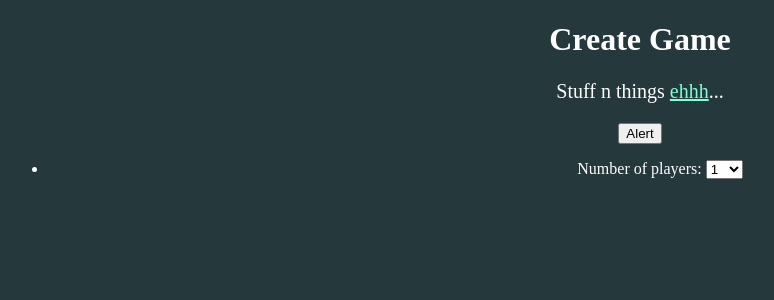
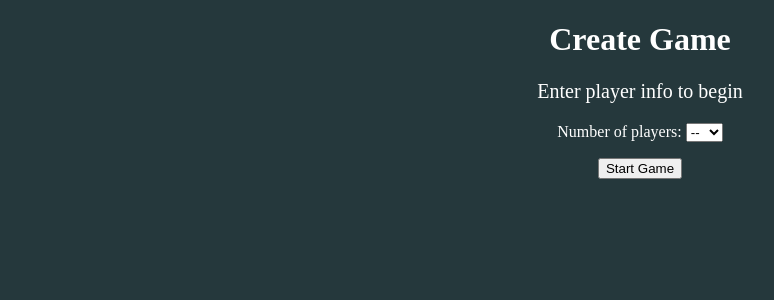
Before and after one commit to minterm/assassin, a Flask app: page /new in a window 1280 px wide. Shown: the top 300 px of the page, without its empty margins (0-774 px from the left). Run offline with Flask 2, Linux system fonts and the light colour scheme; some libraries are stand-ins or nearby versions.

Commit message:
DYNAMIC JAVASCRIPT THIS IS CRAAaZy WiLd

```diff
--- a/server/static/js/script.js
+++ b/server/static/js/script.js
@@ -2,8 +2,10 @@
 // or jQuery
 // - Micah Cliffe :)
 
-var beep = function() {
-    alert("Hello!");
+var EMPTY_SELECT = "--";
+
+var startGame = function() {
+    alert("Not implemented yet. Soz.");
 };
 
 var numPlayers = function() {
@@ -14,12 +16,40 @@ var numPlayers = function() {
     // person once said, life is too short to spend time learning about
     // old JavaScript functions."
     var selDrop = document.querySelector("#playerNumberDrop");
+    var numOpt  = document.createElement("OPTION");
+    numOpt.setAttribute("value","0");
+    numOpt.innerHTML = EMPTY_SELECT;
+    selDrop.appendChild(numOpt);
     for (i = 0; i < 10; i++) {
         var j = i + 1;
         var numOpt  = document.createElement("OPTION");
         numOpt.setAttribute("value",j.toString());
         numOpt.innerHTML = j.toString();
         selDrop.appendChild(numOpt);
+    }
+};
+
+var playerFields = function(playerNumberDrop) {
+    var playerNum = parseInt(playerNumberDrop.value);
+    if (isNaN(playerNum)) return;
+    var ul = document.querySelector("#infoList");
+
+    // Remove any existing player fields
+    while(ul.hasChildNodes()) {
+        ul.removeChild(ul.lastChild);
+    }
+
+    // Create new player fields
+    for (i = 0; i < playerNum; i++) {
+        var j = i + 1;
+        var playerField = document.createElement("LI");
+        var p_id = "p_" + j.toString();
+        playerField.setAttribute("id", p_id);
+        playerField.setAttribute("class", "playerInfo");
+        playerField.innerHTML = "Player " + j.toString() + ": ";
+        ul.appendChild(playerField);
+
+        // TODO: add input things to playerField
     }
 };
 
--- a/server/templates/newGame.html
+++ b/server/templates/newGame.html
@@ -8,17 +8,15 @@
 <body>
 
     <h1>Create Game</h1>
-    <p>Stuff n things <a href="https://en.wikipedia.org/wiki/Assassin_(game)">ehhh</a>...</p>
+    <p>Enter player info to begin</p>
 
-    <button type="button" id="btnAlert" onclick="beep()">Alert</button>
     <div id="playerInfo" class="playerInfo">
+        Number of players:
+        <select id="playerNumberDrop" class="playerInfo" onchange="playerFields(this)">
+        </select>
         <ul id="infoList" class="playerInfo">
-            <li id="playerNumberText" class="playerInfo">
-                Number of players:
-                <select id="playerNumberDrop" class="playerInfo">
-                </select>
-            </li>
         </ul>
+        <button type="button" id="btnAlert" onclick="startGame()">Start Game</button>
     </div>
 
 	<!-- ================== JavaScript ================== -->
```
